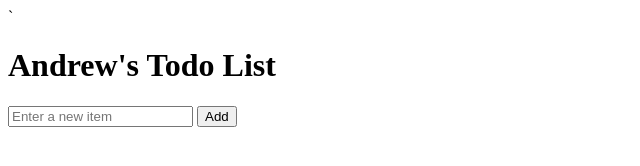
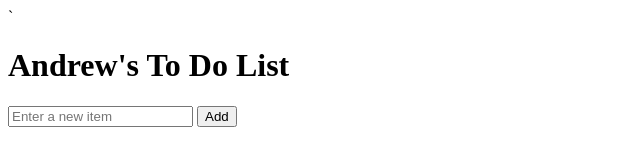
Before and after one commit to Adew1009/Docker-Nginx, a plain HTML site: page frontend/static/index.html in a window 1280 px wide. Shown: the full height of the page, 0-640 px from the left. Drawn offline with Linux system fonts and the light colour scheme; no server answers.

Commit message:
Adjusted html

```diff
--- a/frontend/static/index.html
+++ b/frontend/static/index.html
@@ -6,7 +6,7 @@
     <title>Andrew's Todo List</title>
 </head>
 <body>
-    <h1>Andrew's Todo List</h1>
+    <h1>Andrew's To Do List</h1>
     <input type="text" id="newItem" placeholder="Enter a new item">
     <button onclick="addItem()">Add</button>
     <ul id="todoList"></ul>
```
